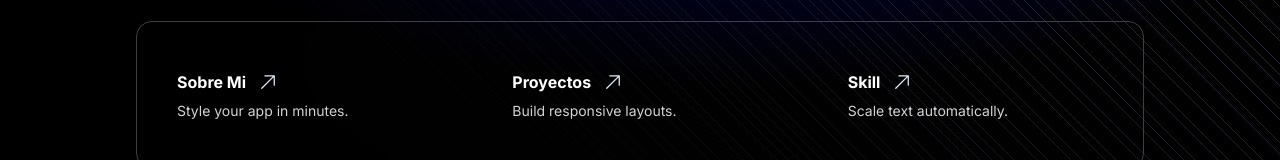
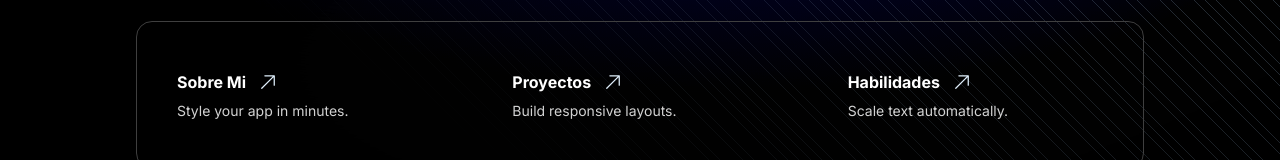
Before and after one commit to JimmyA32/JimmyMeza-Portfolio, a Next.js app: page / in a window 1280 px wide. Shown: the part 466-626 px from the top of the page. Built offline with nearby package versions, Linux system fonts and the light colour scheme.

Commit message:
Update page.tsx

```diff
--- a/src/app/page.tsx
+++ b/src/app/page.tsx
@@ -19,7 +19,7 @@
 		},
 		{
 			href: "https://once-ui.com/docs/typography",
-			title: "Skill",
+			title: "Habilidades",
 			description: "Scale text automatically.",
 		},
 	];
```
